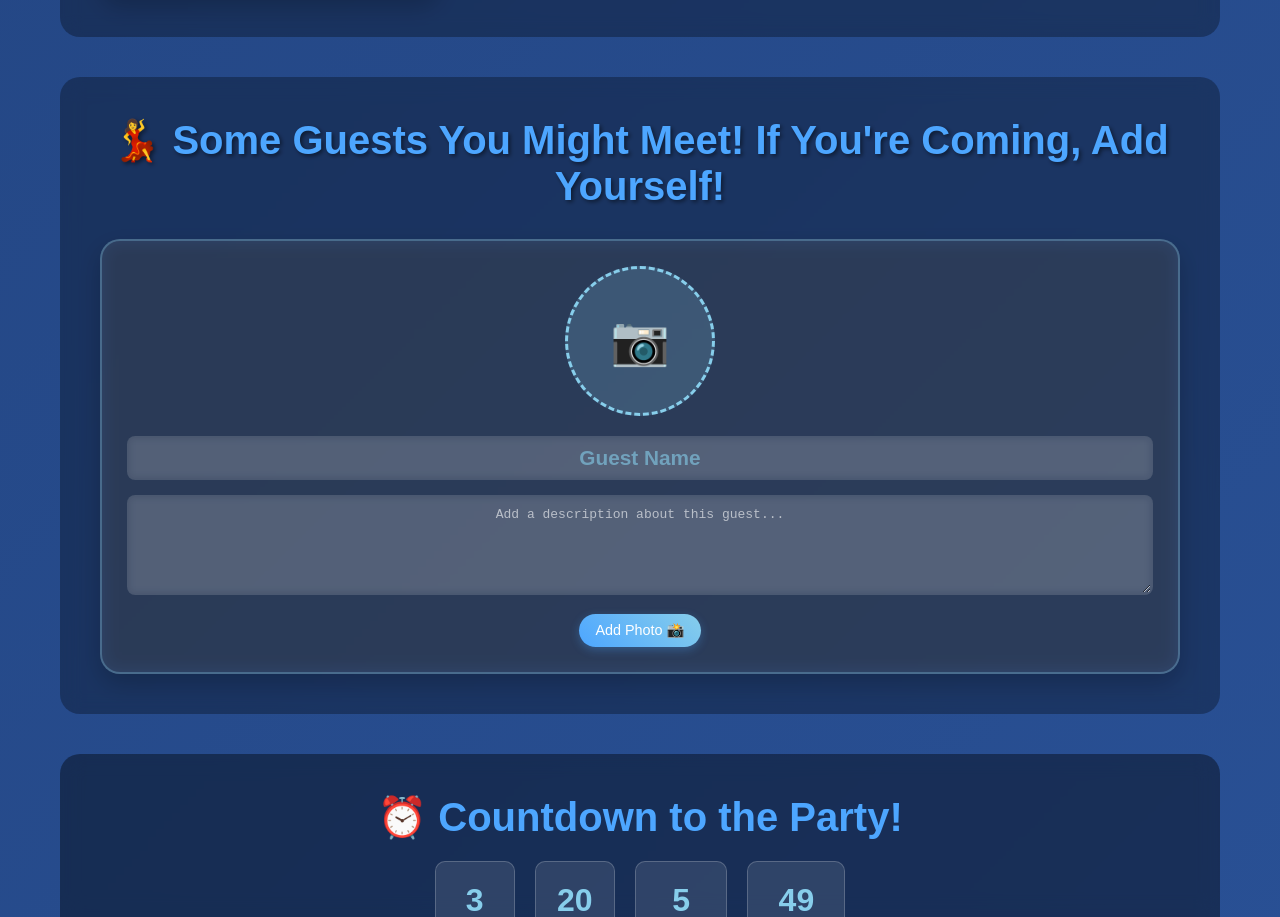
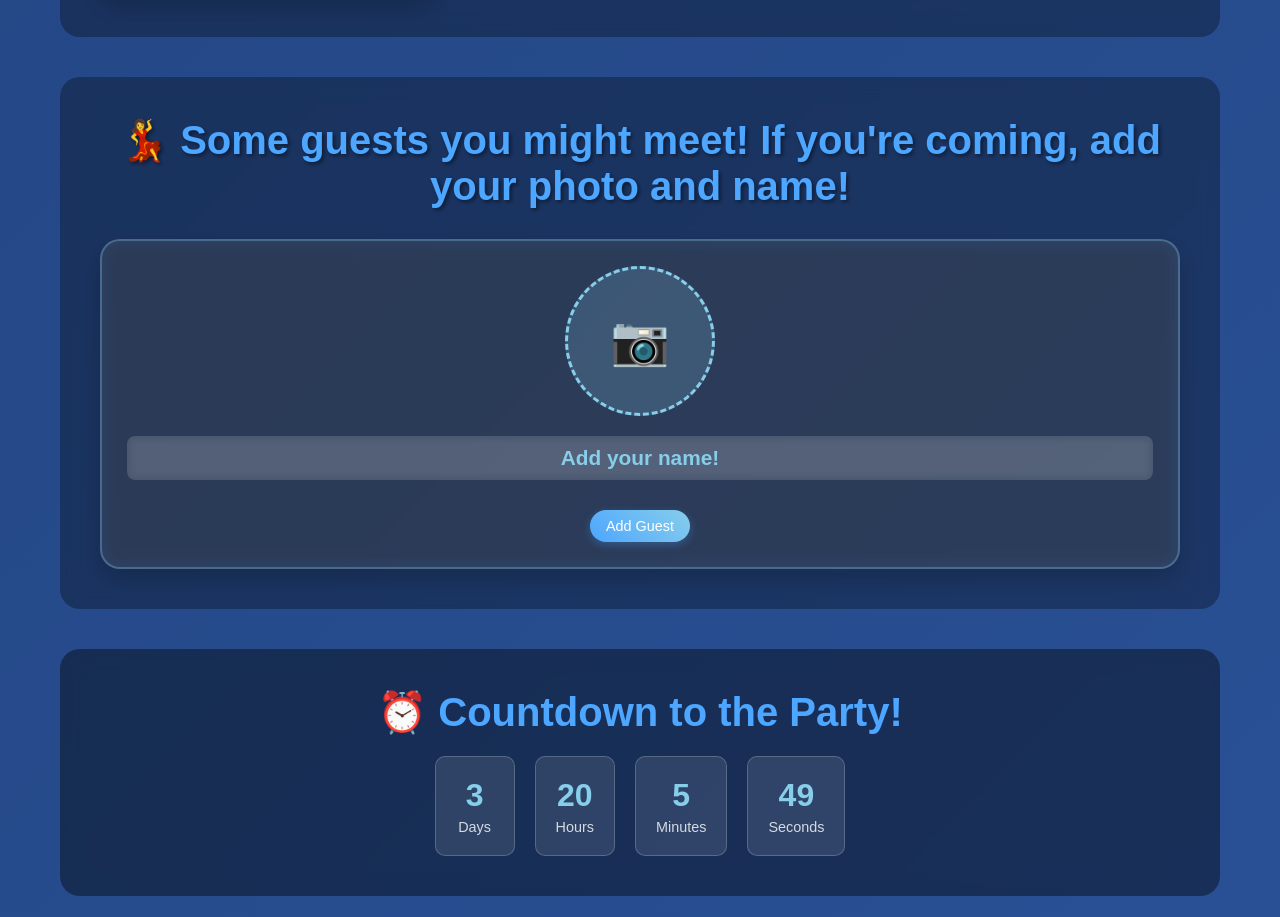
Before and after one commit to WileyBaskin/partyLikeLiam, a website: page public/index.html in a window 1280 px wide. Shown: the part 3248-4165 px from the top of the page. Drawn offline with Linux system fonts and the light colour scheme; no server answers; files whose address does not match are found by name.

Commit message:
current state

```diff
--- a/public/index.html
+++ b/public/index.html
@@ -503,6 +503,23 @@
             box-shadow: 0 6px 15px rgba(77, 166, 255, 0.5);
         }
 
+        .submit-label {
+            background: linear-gradient(45deg, #4da6ff, #87ceeb);
+            color: white;
+            padding: 8px 16px;
+            border-radius: 20px;
+            cursor: pointer;
+            font-size: 0.9em;
+            transition: all 0.3s ease;
+            display: inline-block;
+            box-shadow: 0 3px 10px rgba(77, 166, 255, 0.3);
+        }
+
+        .submit-label:hover {
+            transform: translateY(-2px);
+            box-shadow: 0 6px 15px rgba(77, 166, 255, 0.5);
+        }
+
         .editable-text {
             background: rgba(255, 255, 255, 0.1);
             border: 2px solid transparent;
@@ -825,7 +842,7 @@
         </div>
 
         <div class="guest-section">
-            <h2>💃 Some Guests You Might Meet! If You're Coming, Add Yourself!</h2>
+            <h2>💃 Some guests you might meet! If you're coming, add your photo and name!</h2>
             <div class="guest-grid" id="guestGrid">
             </div>
         </div>
@@ -929,13 +946,6 @@
             }
         ];
 
-        let guests = Array.from({ length: 1 }, (_, i) => ({
-            id: i + 1,
-            name: '',
-            description: '',
-            photo: null
-        }));
-
         // Initialize groomsmen cards
         function initializeGroomsmen() {
             const grid = document.getElementById('groomsmenGrid');
@@ -964,6 +974,45 @@
             });
         }
 
+        let guests = [            {
+                id: 1,
+                name: "Add your name!",
+                photo: null
+            }];
+        let guestIdCounter = 1;
+        const grid = document.getElementById('guestGrid');
+
+        grid.addEventListener('submit', function(e) {
+            e.preventDefault();
+
+            const file = photoInput.files[0];
+            const name = nameInput.value.trim();
+
+            if (!file || !name) {
+                alert('Please select a photo and add a name.');
+                return;
+            }
+
+            // // Disable button during upload
+            // uploadBtn.disabled = true;
+            // uploadBtn.textContent = 'Uploading...';
+
+            const reader = new FileReader();
+            reader.onload = function(e) {
+                const photo = {
+                    id: guestIdCounter++,
+                    src: e.target.result,
+                    name: name,
+                    uploadDate: new Date().toLocaleDateString()
+                };
+
+                guests.push(photo);
+                initializeGuest();
+            };
+
+            reader.readAsDataURL(file);
+        });
+
         function initializeGuest() {
             const grid = document.getElementById('guestGrid');
             grid.innerHTML = '';
@@ -983,13 +1032,10 @@
                            placeholder="Guest Name"
                            value="${guest.name}"
                            onchange="updateGuestName(${index}, this.value)">
-                    <textarea class="editable-text"
-                              placeholder="Add a description about this guest..."
-                              onchange="updateGuestDescription(${index}, this.value)">${guest.description}</textarea>
                     <div class="guest-upload">
                         <input type="file" id="file${index}" accept="image/*" onchange="handlePhotoUpload(${index}, this)">
-                        <label for="file${index}" class="upload-label">
-                            ${guest.photo ? 'Change Photo' : 'Add Photo'} 📸
+                        <label for="file${index}" class="submit-label">
+                            ${guest.photo ? 'Add Guest' : 'Add Guest'}
                         </label>
                     </div>
                 `;
```
